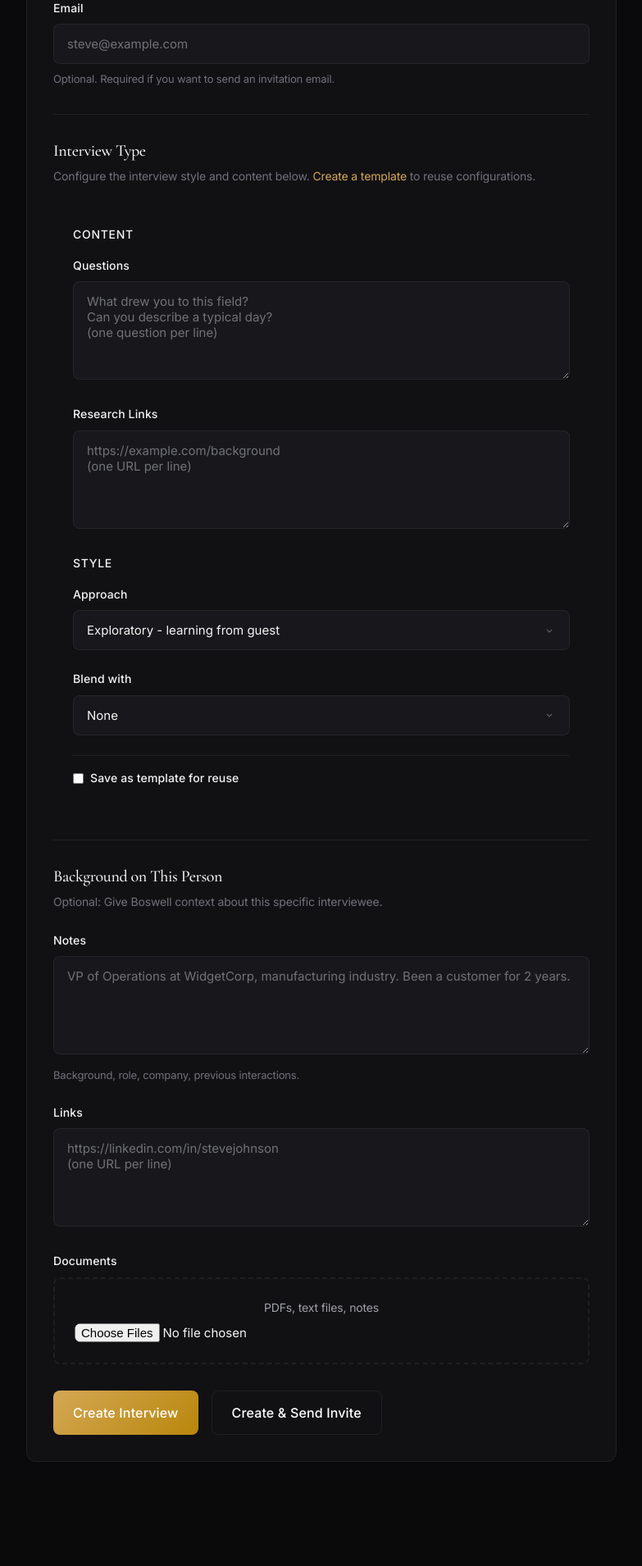
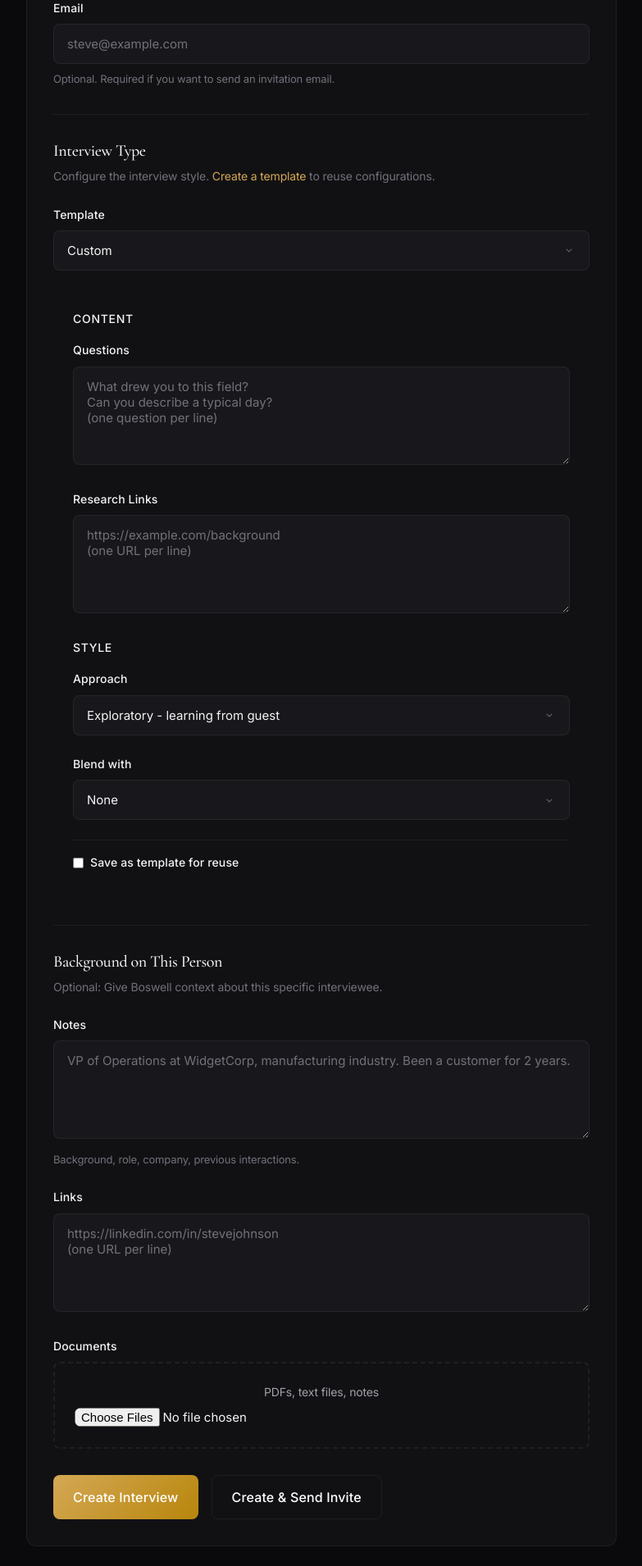
Before and after one commit to nraford7/boswell, a FastAPI app: template src/boswell/server/templates/admin/interview_new.html in a window 1280 px wide. Shown: the part 436-2346 px from the top of the page at 82% size, without its empty margins (32-815 px from the left). Before the commit the page ends 2219 px from the top, so only its background shows below. Run offline with FastAPI, Linux system fonts and the light colour scheme; the template is opened without the code that fills it, so the values that code supplies are empty; parts of the project's set-up code (start-up, migrations or seed data) failed here and were passed over; some libraries are stand-ins or nearby versions.

Commit message:
fix: change interview template selection to dropdown
Replace radio buttons with a dropdown menu for selecting
interview templates, consistent with other form elements.

Co-Authored-By: Claude Opus 4.5 <noreply@anthropic.com>

```diff
--- a/src/boswell/server/templates/admin/interview_new.html
+++ b/src/boswell/server/templates/admin/interview_new.html
@@ -23,28 +23,12 @@
     .btn-group { display: flex; gap: 1rem; margin-top: 2rem; }
     .submit-btn { padding: 1rem 1.5rem; font-size: 1rem; }
 
-    /* Template selection styles */
-    .template-option { display: flex; align-items: flex-start; gap: 0.75rem; padding: 1rem; border: 1px solid var(--border); border-radius: var(--radius-md); margin-bottom: 0.75rem; cursor: pointer; transition: all var(--transition-fast); }
-    .template-option:hover { border-color: var(--accent); background-color: var(--bg-subtle); }
-    .template-option.selected { border-color: var(--accent); background-color: var(--accent-subtle); }
-    .template-option input[type="radio"] { margin-top: 0.25rem; }
-    .template-option-content { flex: 1; }
-    .template-option-name { font-weight: 500; color: var(--fg); }
-    .template-option-meta { font-size: 0.8125rem; color: var(--fg-dim); margin-top: 0.25rem; }
-    .template-option-desc { font-size: 0.8125rem; color: var(--fg-muted); margin-top: 0.25rem; }
-    .template-divider { border: none; border-top: 1px dashed var(--border); margin: 1rem 0; }
-
-    /* Other option expanded content */
-    .other-content { display: none; margin-top: 1rem; padding: 1.5rem; background: var(--bg-subtle); border-radius: var(--radius-md); }
-    .other-content.visible { display: block; }
-    .other-subsection { margin-bottom: 1.5rem; }
-    .other-subsection:last-child { margin-bottom: 0; }
-    .other-subsection-title { font-size: 0.875rem; font-weight: 500; color: var(--fg); margin-bottom: 1rem; text-transform: uppercase; letter-spacing: 0.05em; }
-
-    /* Angle options within Other */
-    .angle-option { display: flex; align-items: flex-start; gap: 0.5rem; padding: 0.5rem; cursor: pointer; }
-    .angle-option-label { font-weight: 500; font-size: 0.875rem; }
-    .angle-option-desc { font-size: 0.75rem; color: var(--fg-dim); }
+    /* Custom content section */
+    .custom-content { display: none; margin-top: 1.5rem; padding: 1.5rem; background: var(--bg-subtle); border-radius: var(--radius-md); }
+    .custom-content.visible { display: block; }
+    .custom-subsection { margin-bottom: 1.5rem; }
+    .custom-subsection:last-child { margin-bottom: 0; }
+    .custom-subsection-title { font-size: 0.875rem; font-weight: 500; color: var(--fg); margin-bottom: 1rem; text-transform: uppercase; letter-spacing: 0.05em; }
 
     .save-template-row { display: flex; align-items: center; gap: 0.75rem; margin-top: 1.5rem; padding-top: 1rem; border-top: 1px solid var(--border); }
     .save-template-row input[type="text"] { flex: 1; }
@@ -101,43 +85,25 @@
 
             <div class="form-section">
                 <h3 class="form-section-title">Interview Type</h3>
-                {% if templates %}
-                <p class="form-section-desc">Choose a template or create a custom interview.</p>
+                <p class="form-section-desc">{% if templates %}Choose a template or customize.{% else %}Configure the interview style. <a href="/admin/templates/new" style="color: var(--accent);">Create a template</a> to reuse configurations.{% endif %}</p>
 
-                {% for t in templates %}
-                <label class="template-option" onclick="selectTemplate('{{ t.id }}')">
-                    <input type="radio" name="template_id" value="{{ t.id }}" onchange="handleTemplateChange()">
-                    <div class="template-option-content">
-                        <div class="template-option-name">{{ t.name }}</div>
-                        <div class="template-option-meta">
-                            {{ t.angle.value|title if t.angle else 'Exploratory' }}
-                            {% if t.angle_secondary %} + {{ t.angle_secondary.value|title }}{% endif %}
-                            · {{ t.default_minutes }} min
-                        </div>
-                        {% if t.description %}
-                        <div class="template-option-desc">{{ t.description }}</div>
+                <div class="form-group">
+                    <label for="template_id">Template</label>
+                    <select name="template_id" id="template-select" onchange="handleTemplateChange()">
+                        {% if templates %}
+                        {% for t in templates %}
+                        <option value="{{ t.id }}">{{ t.name }} ({{ t.angle.value|title if t.angle else 'Exploratory' }}{% if t.angle_secondary %} + {{ t.angle_secondary.value|title }}{% endif %}, {{ t.default_minutes }} min)</option>
+                        {% endfor %}
+                        <option value="">Custom</option>
+                        {% else %}
+                        <option value="" selected>Custom</option>
                         {% endif %}
-                    </div>
-                </label>
-                {% endfor %}
+                    </select>
+                </div>
 
-                <div class="template-divider"></div>
-
-                <label class="template-option" onclick="selectTemplate('other')">
-                    <input type="radio" name="template_id" value="" id="template-other" onchange="handleTemplateChange()">
-                    <div class="template-option-content">
-                        <div class="template-option-name">Other</div>
-                        <div class="template-option-desc">Create a custom interview with your own content and style.</div>
-                    </div>
-                </label>
-                {% else %}
-                <p class="form-section-desc">Configure the interview style and content below. <a href="/admin/templates/new" style="color: var(--accent);">Create a template</a> to reuse configurations.</p>
-                <input type="hidden" name="template_id" value="">
-                {% endif %}
-
-                <div id="other-content" class="other-content{% if not templates %} visible{% endif %}">
-                    <div class="other-subsection">
-                        <div class="other-subsection-title">Content</div>
+                <div id="custom-content" class="custom-content{% if not templates %} visible{% endif %}">
+                    <div class="custom-subsection">
+                        <div class="custom-subsection-title">Content</div>
 
                         <div class="form-group">
                             <label for="questions_text">Questions</label>
@@ -150,11 +116,11 @@
                         </div>
                     </div>
 
-                    <div class="other-subsection">
-                        <div class="other-subsection-title">Style</div>
+                    <div class="custom-subsection">
+                        <div class="custom-subsection-title">Style</div>
 
                         <div class="form-group">
-                            <label>Approach</label>
+                            <label for="angle">Approach</label>
                             <select name="angle" id="angle-select" onchange="toggleCustomAngle()">
                                 <option value="exploratory">Exploratory - learning from guest</option>
                                 <option value="interrogative">Interrogative - testing claims</option>
@@ -228,21 +194,14 @@
 </div>
 
 <script>
-function selectTemplate(id) {
-    // Remove selected class from all
-    document.querySelectorAll('.template-option').forEach(el => el.classList.remove('selected'));
-    // Add to clicked one
-    event.currentTarget.classList.add('selected');
-}
+function handleTemplateChange() {
+    const templateSelect = document.getElementById('template-select');
+    const customContent = document.getElementById('custom-content');
 
-function handleTemplateChange() {
-    const otherRadio = document.getElementById('template-other');
-    const otherContent = document.getElementById('other-content');
-
-    if (otherRadio.checked) {
-        otherContent.classList.add('visible');
+    if (templateSelect.value === '') {
+        customContent.classList.add('visible');
     } else {
-        otherContent.classList.remove('visible');
+        customContent.classList.remove('visible');
     }
 }
 
```
